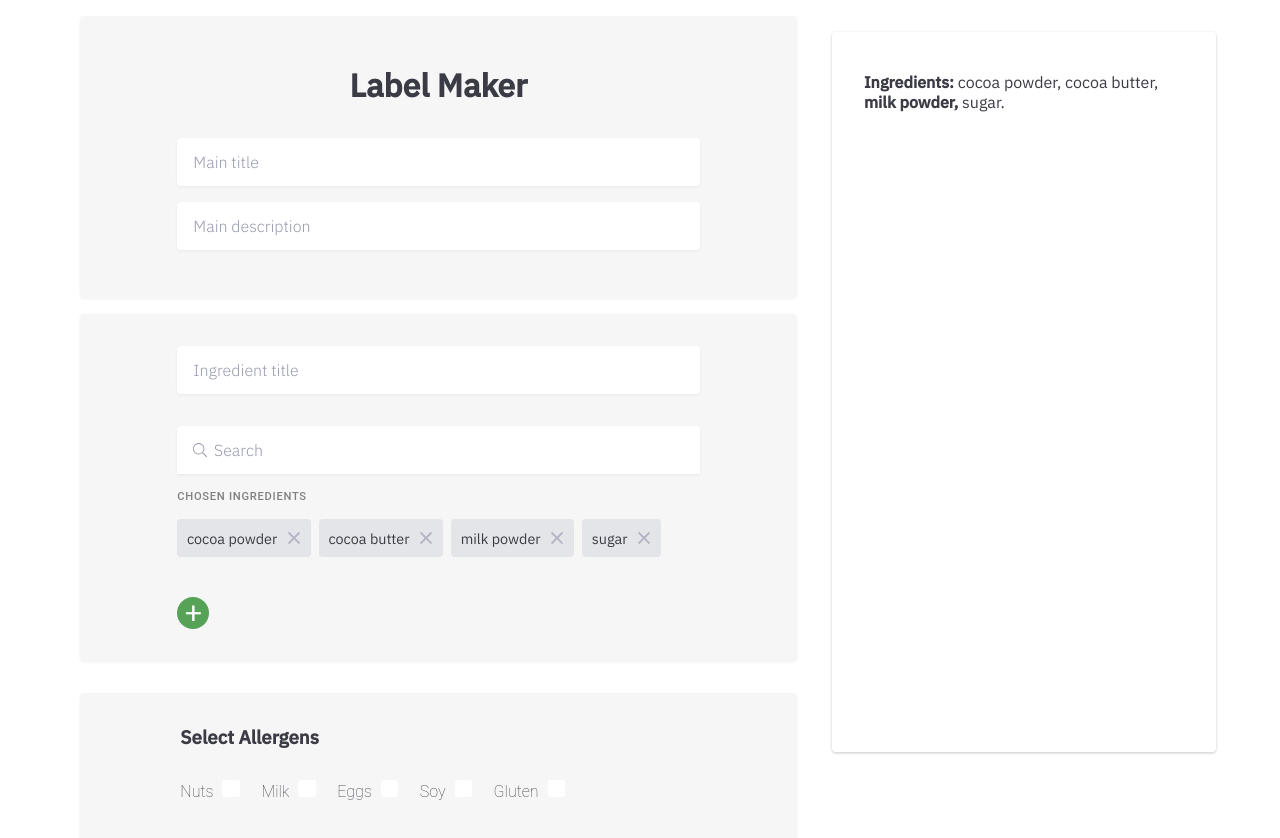
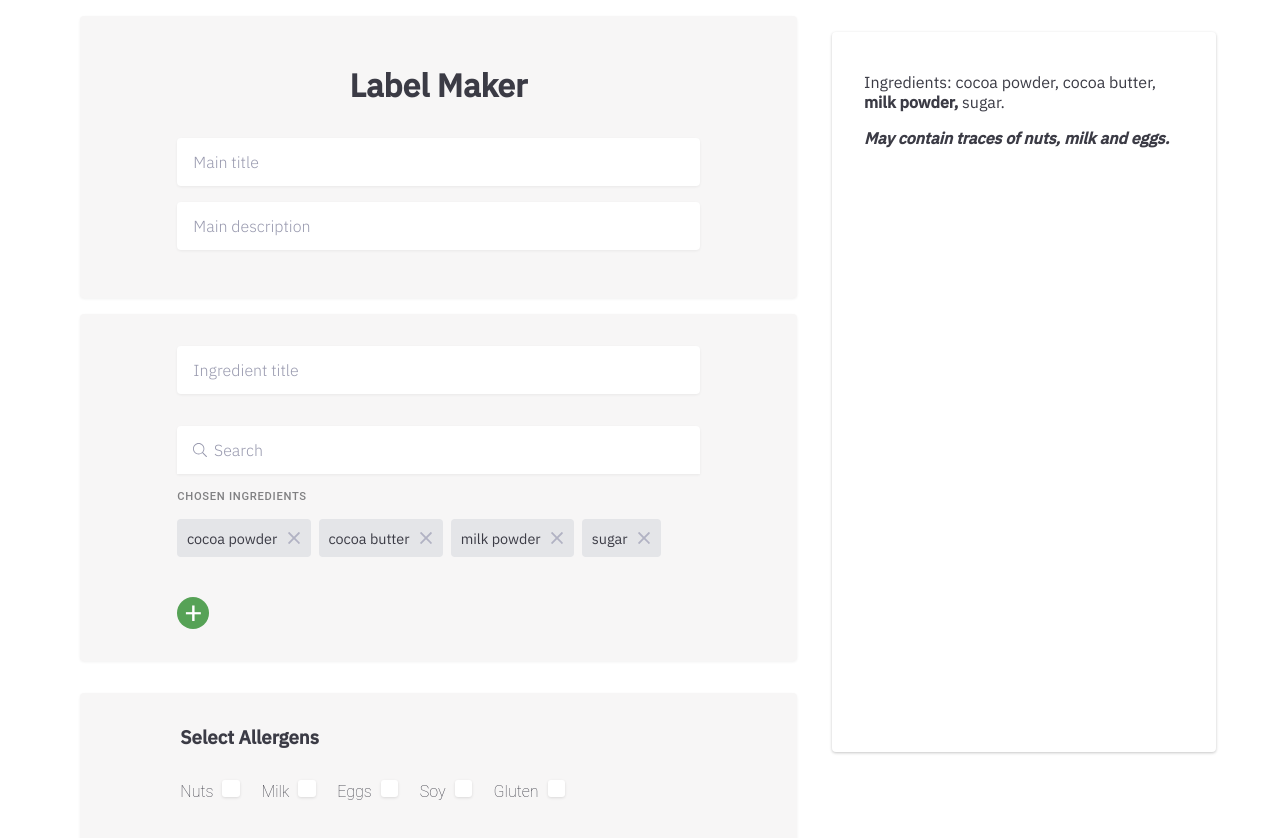
Before and after one commit to antonijak/Label-maker, a React (Create React App) app: page / in a window 1280 px wide. Shown: the top 838 px of the page. Built offline with nearby package versions, Linux system fonts and the light colour scheme; the HTML template or start-up script is replaced by a standard one.

Commit message:
label preview shows allergens

```diff
--- a/src/App.js
+++ b/src/App.js
@@ -17,7 +17,8 @@ class App extends Component {
       'milk powder',
       'sugar'
     ],
-    alergens: ['eggs', 'milk', 'milk powder', 'peanuts', 'hazelnuts']
+    allAllergens: ['eggs', 'milk', 'milk powder', 'peanuts', 'hazelnuts'],
+    mayContain: ['nuts', 'milk', 'eggs']
   };
 
   handleChange = e => {
@@ -103,10 +104,11 @@ class App extends Component {
           <AllergensContainer />
         </form>
         <LabelPreview
-          alergens={this.state.alergens}
+          allAllergens={this.state.allAllergens}
           title={this.state.title}
           description={this.state.description}
           ingredients={this.state.ingredients}
+          mayContain={this.state.mayContain}
         />
       </div>
     );
--- a/src/components/LabelPreview.js
+++ b/src/components/LabelPreview.js
@@ -1,23 +1,33 @@
 import React from 'react';
 import './LabelPreview.scss';
 
-const LabelPreview = ({ title, description, ingredients, alergens }) => {
+const LabelPreview = ({
+  title,
+  description,
+  ingredients,
+  allAllergens,
+  mayContain
+}) => {
   return (
     <div className="label-preview">
-      <h2>{title}</h2>
-      <h3>{description}</h3>
+      <h2>{title.toUpperCase()}</h2>
+
+      <h3 className="label-preview__description">{description}</h3>
+
       {ingredients.map((part, i) => (
         <div key={'item' + i} className="label-preview__part">
           <h4 className="label-preview__part__title">{part.title}</h4>
+
           <p className="label-preview__part__text">
             <span className="label-preview__part__text__ingredients">
               Ingredients:
             </span>
+
             {part.addedIngredients &&
               part.addedIngredients.map((ingredient, i) => (
                 <span
                   className={
-                    alergens.includes(ingredient)
+                    allAllergens.includes(ingredient)
                       ? 'label-preview__part__text__alergen'
                       : 'label-preview__part__text__normal'
                   }
@@ -30,6 +40,19 @@ const LabelPreview = ({ title, description, ingredients, alergens }) => {
           </p>
         </div>
       ))}
+
+      <p className="label-preview__allergens">
+        May contain traces of{' '}
+        {mayContain.map((allergen, i) => {
+          if (i === mayContain.length - 1) {
+            return <span key={i + 1}>{`and ${allergen}.`}</span>;
+          } else if (i === mayContain.length - 2) {
+            return <span key={i + 1}>{`${allergen} `}</span>;
+          } else {
+            return <span key={i + 1}>{`${allergen}, `}</span>;
+          }
+        })}
+      </p>
     </div>
   );
 };
--- a/src/components/LabelPreview.scss
+++ b/src/components/LabelPreview.scss
@@ -8,12 +8,20 @@
   padding: 2rem;
   height: 90vh;
 
+  &__description {
+    font-weight: normal;
+  }
+
   &__part {
     margin-top: 0.5rem;
 
+    &__title {
+      margin-bottom: 0.2rem;
+    }
+
     &__text {
+      margin-bottom: 1rem;
       &__ingredients {
-        font-weight: bold;
       }
 
       &__alergen {
@@ -21,4 +29,9 @@
       }
     }
   }
+
+  &__allergens {
+    font-style: italic;
+    font-weight: bold;
+  }
 }
--- a/src/index.scss
+++ b/src/index.scss
@@ -80,6 +80,7 @@ input {
       width: 1.1rem;
       content: '';
       visibility: visible;
+      box-shadow: 0px 1px 3px rgba(0, 0, 0, 0.118);
     }
 
     &::after {
```
